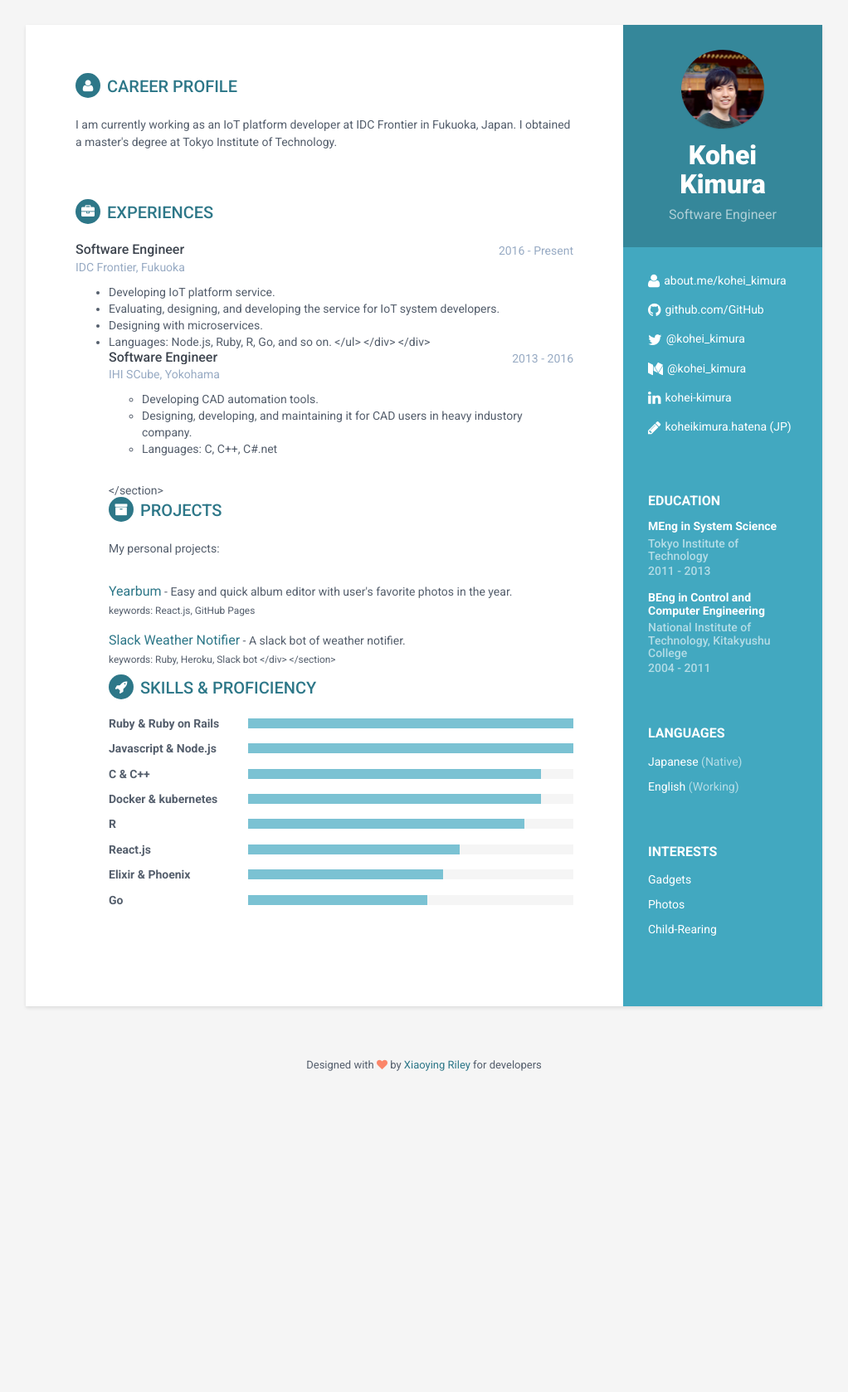
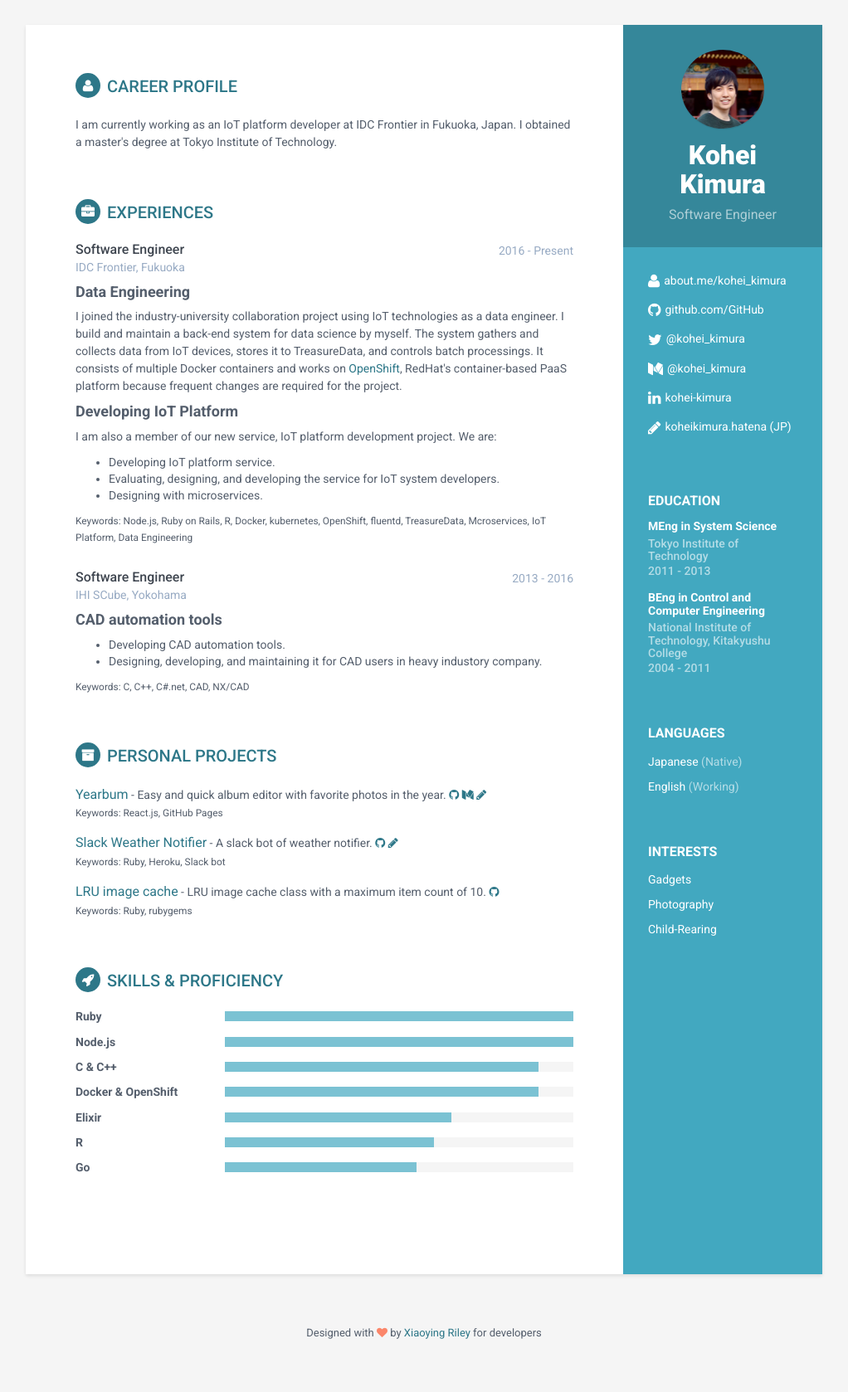
Before and after one commit to cohhei/cohhei.github.io, a Jekyll site: the page built from index.md, in a window 1280 px wide. Shown: the whole page at 83% size, without its empty margins (129-1151 px from the left). Built offline with Jekyll 4.4.1, drawn with Linux system fonts in a browser that asks for light colours; before the commit the page ends 1355 px from its top, so only the background shows below that.

Commit message:
use _data

```diff
--- /dev/null
+++ b/_data/career-profile.yml
@@ -0,0 +1 @@
+summary: "I am currently working as an IoT platform developer at IDC Frontier in Fukuoka, Japan. I obtained a master's degree at Tokyo Institute of Technology."
--- /dev/null
+++ b/_data/experience.yml
@@ -0,0 +1,29 @@
+- title:    Software Engineer
+  time:     2016 - Present
+  company:  IDC Frontier, Fukuoka
+  details: |
+    <h4>Data Engineering</h4>
+    <p>
+      I joined the industry-university collaboration project using IoT technologies as a data engineer. I build and maintain a back-end system for data science by myself. The system gathers and collects data from IoT devices, stores it to TreasureData, and controls batch processings. It consists of multiple Docker containers and works on <a href="https://www.openshift.com/container-platform">OpenShift</a>, RedHat's container-based PaaS platform because frequent changes are required for the project.
+    </p>
+    <h4>Developing IoT Platform</h4>
+    <p>
+      I am also a member of our new service, IoT platform development project. We are:
+    </p>
+    <ul>
+      <li>Developing IoT platform service.</li>
+      <li>Evaluating, designing, and developing the service for IoT system developers.</li>
+      <li>Designing with microservices.</li>
+    </ul>
+  keywords: Node.js, Ruby on Rails, R, Docker, kubernetes, OpenShift, fluentd, TreasureData, Mcroservices, IoT Platform, Data Engineering
+
+- title:    Software Engineer
+  time:     2013 - 2016
+  company:  IHI SCube, Yokohama
+  details: |
+    <h4>CAD automation tools</h4>
+    <ul>
+        <li>Developing CAD automation tools.</li>
+        <li>Designing, developing, and maintaining it for CAD users in heavy industory company.</li>
+    </ul>
+  keywords: C, C++, C#.net, CAD, NX/CAD
--- /dev/null
+++ b/_data/projects.yml
@@ -0,0 +1,29 @@
+- title:  Yearbum
+  title-link: https://kohei-kimura.github.io/yearbum
+  tagline:  Easy and quick album editor with favorite photos in the year.
+  links:
+    - icon: github
+      url:  https://github.com/kohei-kimura/yearbum
+    - icon: medium
+      url:  https://medium.com/@kohei_kimura/developed-photo-album-web-app-with-react-js-615f944abb71#.byekwjv3m
+    - icon: pencil
+      url:  http://koheikimura.hatenablog.com/entry/2016/12/29/193000
+  keywords: React.js, GitHub Pages
+
+- title:  Slack Weather Notifier
+  title-link:   https://github.com/kohei-kimura/slack-weather-notifier
+  tagline:  A slack bot of weather notifier.
+  links:
+    - icon: github
+      url:  https://github.com/kohei-kimura/slack-weather-notifier
+    - icon: pencil
+      url:  http://koheikimura.hatenablog.com/entry/2016/02/07/142501
+  keywords: Ruby, Heroku, Slack bot
+
+- title:  LRU image cache
+  title-link:   https://github.com/kohei-kimura/lru-image-cache
+  tagline:  LRU image cache class with a maximum item count of 10.
+  links:
+    - icon: github
+      url:  https://github.com/kohei-kimura/lru-image-cache
+  keywords: Ruby, rubygems
--- a/_includes/career-profile.html
+++ b/_includes/career-profile.html
@@ -1,6 +1,6 @@
 <section class="section summary-section">
 <h2 class="section-title"><i class="fa fa-user"></i>Career Profile</h2>
 <div class="summary">
-    <p>I am currently working as an IoT platform developer at IDC Frontier in Fukuoka, Japan. I obtained a master's degree at Tokyo Institute of Technology.</p>
+    <p>{{site.data.career-profile.summary}}</p>
 </div><!--//summary-->
 </section><!--//section-->
--- a/_includes/experience.html
+++ b/_includes/experience.html
@@ -1,40 +1,18 @@
 <section class="section experiences-section">
                 <h2 class="section-title"><i class="fa fa-briefcase"></i>Experiences</h2>
-
+                {% for job in site.data.experience %}
                 <div class="item">
                     <div class="meta">
                         <div class="upper-row">
-                            <h3 class="job-title">Software Engineer</h3>
-                            <div class="time">2016 - Present</div>
+                            <h3 class="job-title">{{ job.title }}</h3>
+                            <div class="time">{{ job.time }}</div>
                         </div><!--//upper-row-->
-                        <div class="company">IDC Frontier, Fukuoka</div>
+                        <div class="company">{{ job.company }}</div>
                     </div><!--//meta-->
                     <div class="details">
-                        <ul>
-                            <li>Developing IoT platform service. </li>
-                            <li>Evaluating, designing, and developing the service for IoT system developers. </li>
-                            <li>Designing with microservices. </li>
-                            <li>Languages: Node.js, Ruby, R, Go, and so on.
-                        </ul>
+                        {{ job.details }}
+                        <small>Keywords: {{ job.keywords }}</small>
                     </div><!--//details-->
                 </div><!--//item-->
-
-                <div class="item">
-                    <div class="meta">
-                        <div class="upper-row">
-                            <h3 class="job-title">Software Engineer</h3>
-                            <div class="time">2013 - 2016</div>
-                        </div><!--//upper-row-->
-                        <div class="company">IHI SCube, Yokohama</div>
-                    </div><!--//meta-->
-                    <div class="details">
-                        <ul>
-                            <li>Developing CAD automation tools.</li>
-                            <li>Designing, developing, and maintaining it for CAD users in heavy industory company.</li>
-                            <li>Languages: C, C++, C#.net</li>
-                        </ul>
-
-                    </div><!--//details-->
-                </div><!--//item-->
-
+                {% endfor %}
             </section><!--//section-->
--- a/_includes/interests.html
+++ b/_includes/interests.html
@@ -2,7 +2,7 @@
 <h2 class="container-block-title">Interests</h2>
 <ul class="list-unstyled interests-list">
   <li>Gadgets</li>
-  <li>Photos</li>
+  <li>Photography</li>
   <li>Child-Rearing</li>
 </ul>
 </div><!--//interests-->
--- a/_includes/projects.html
+++ b/_includes/projects.html
@@ -1,15 +1,13 @@
 <section class="section projects-section">
-                <h2 class="section-title"><i class="fa fa-archive"></i>Projects</h2>
-                <div class="intro">
-                    <p>My personal projects:</p>
-                </div><!--//intro-->
+                <h2 class="section-title"><i class="fa fa-archive"></i>Personal Projects</h2>
+                {% for project in site.data.projects %}
                 <div class="item">
-                    <span class="project-title"><a href="https://kohei-kimura.github.io/yearbum">Yearbum</a></span> - <span class="project-tagline">Easy and quick album editor with user's favorite photos in the year. </span>
-                    <p><small>keywords: React.js, GitHub Pages</small></p>
+                    <span class="project-title"><a href="{{ project.title-link }}">{{ project.title }}</a></span> - <span class="project-tagline">{{ project.tagline }}</span>
+                        {{ project.description }}
+                    {% for link in project.links %}
+                    <a href="{{link.url}}"><i class="fa fa-{{link.icon}}"></i></a>
+                    {% endfor %}
+                    <p><small>Keywords: {{ project.keywords }}</small></p>
                 </div><!--//item-->
-                <div class="item">
-                    <span class="project-title"><a href="https://github.com/kohei-kimura/slack-weather-notifier" target="_blank">Slack Weather Notifier</a></span> -
-                    <span class="project-tagline">A slack bot of weather notifier. </span>
-                    <p><small>keywords: Ruby, Heroku, Slack bot
-                </div><!--//item-->
+                {% endfor %}
             </section><!--//section-->
--- a/_includes/skills.html
+++ b/_includes/skills.html
@@ -1,69 +1,14 @@
 <section class="skills-section section">
                 <h2 class="section-title"><i class="fa fa-rocket"></i>Skills &amp; Proficiency</h2>
                 <div class="skillset">
+                    {% for skill in site.data.skills %}
                     <div class="item">
-                        <h3 class="level-title">Ruby &amp; Ruby on Rails</h3>
+                        <h3 class="level-title">{{ skill.title }}</h3>
                         <div class="level-bar">
-                            <div class="level-bar-inner" data-level="100%">
+                            <div class="level-bar-inner" data-level="{{ skill.level }}">
                             </div>
                         </div><!--//level-bar-->
                     </div><!--//item-->
-
-                    <div class="item">
-                        <h3 class="level-title">Javascript &amp; Node.js</h3>
-                        <div class="level-bar">
-                            <div class="level-bar-inner" data-level="100%">
-                            </div>
-                        </div><!--//level-bar-->
-                    </div><!--//item-->
-
-                    <div class="item">
-                        <h3 class="level-title">C &amp; C++</h3>
-                        <div class="level-bar">
-                            <div class="level-bar-inner" data-level="90%">
-                            </div>
-                        </div><!--//level-bar-->
-                    </div><!--//item-->
-
-                    <div class="item">
-                        <h3 class="level-title">Docker &amp; kubernetes</h3>
-                        <div class="level-bar">
-                            <div class="level-bar-inner" data-level="90%">
-                            </div>
-                        </div><!--//level-bar-->
-                    </div><!--//item-->
-
-                    <div class="item">
-                        <h3 class="level-title">R</h3>
-                        <div class="level-bar">
-                            <div class="level-bar-inner" data-level="85%">
-                            </div>
-                        </div><!--//level-bar-->
-                    </div><!--//item-->
-
-                    <div class="item">
-                        <h3 class="level-title">React.js</h3>
-                        <div class="level-bar">
-                            <div class="level-bar-inner" data-level="65%">
-                            </div>
-                        </div><!--//level-bar-->
-                    </div><!--//item-->
-
-                    <div class="item">
-                        <h3 class="level-title">Elixir &amp; Phoenix</h3>
-                        <div class="level-bar">
-                            <div class="level-bar-inner" data-level="60%">
-                            </div>
-                        </div><!--//level-bar-->
-                    </div><!--//item-->
-
-                    <div class="item">
-                        <h3 class="level-title">Go</h3>
-                        <div class="level-bar">
-                            <div class="level-bar-inner" data-level="55%">
-                            </div>
-                        </div><!--//level-bar-->
-                    </div><!--//item-->
-
+                    {% endfor %}
                 </div>
             </section><!--//skills-section-->
```
Also changed, not shown: _data/skills.yml (added, +20 -0 lines), index.html (deleted, +0 -12 lines).
